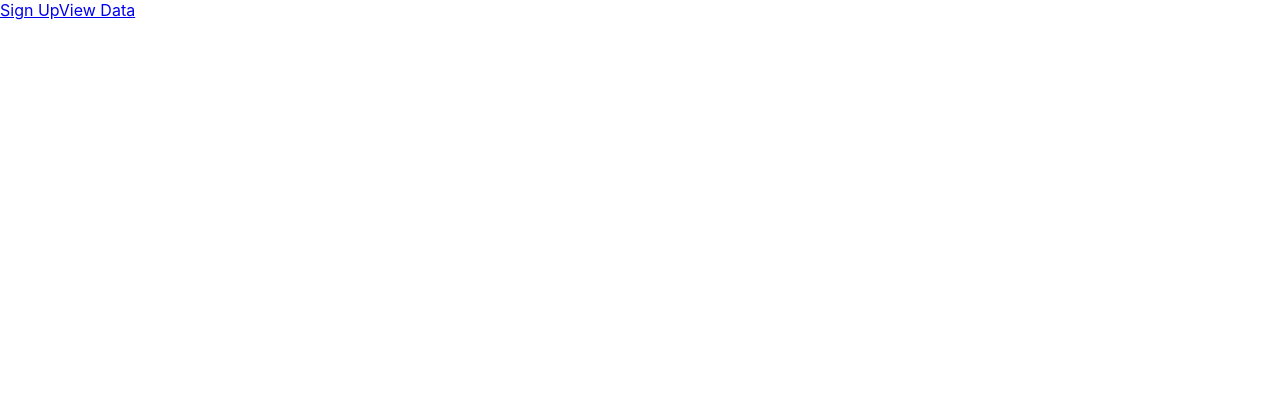
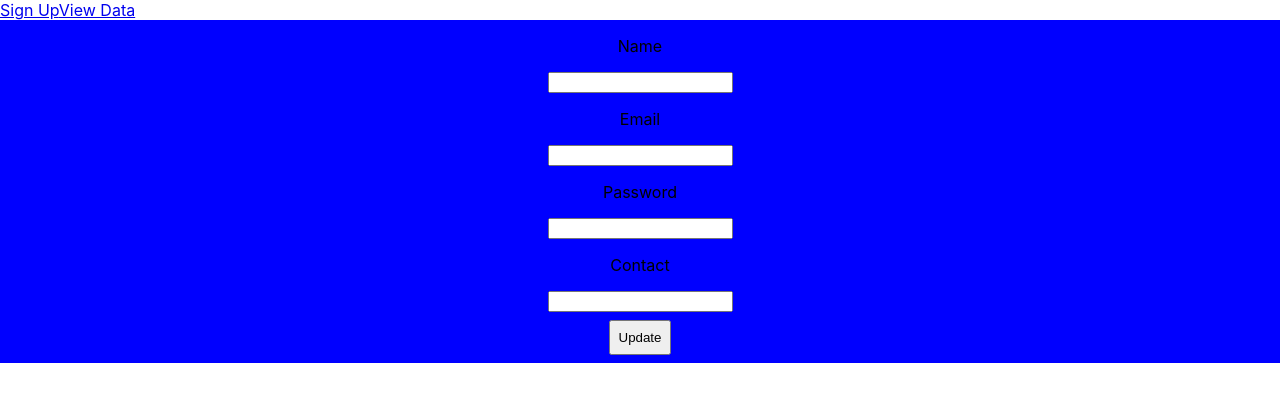
Before and after one commit to richieArnrich/FullStackProject, a React (Create React App) app in the folder frontend/: page /update/1 in a window 1280 px wide. Before the commit this address had no page. Shown: the top 402 px of the page. Built offline with nearby package versions, Linux system fonts and the light colour scheme; the HTML template or start-up script is replaced by a standard one.

Commit message:
update page add

```diff
--- a/frontend/src/App.js
+++ b/frontend/src/App.js
@@ -4,6 +4,7 @@ import SignUp from "./pages/SignUp";
 import ViewData from "./pages/ViewData";
 import { BrowserRouter, Routes, Route } from "react-router-dom";
 import Header from "./components/Header";
+import UpdatePage from "./pages/UpdatePage";
 function App() {
   return (
     <BrowserRouter>
@@ -11,6 +12,7 @@ function App() {
       <Routes>
         <Route path="/" element={<SignUp />} />
         <Route path="/viewdata" element={<ViewData />} />
+        <Route path="/update/:id" element={<UpdatePage />} />
       </Routes>
     </BrowserRouter>
   );
--- a/frontend/src/pages/UpdatePage.js
+++ b/frontend/src/pages/UpdatePage.js
@@ -1,27 +1,27 @@
-import React from "react";
+import axios from "axios";
+import React, { useState } from "react";
+import { useParams } from "react-router-dom";
 
 function UpdatePage() {
   const [name, setName] = useState("");
   const [email, setEmail] = useState("");
   const [password, setPassword] = useState("");
   const [contact, setContact] = useState("");
-
+  const obj1 = useParams();
+  console.log(obj1);
   let handleSubmit = (event) => {
     let inputObj = { name, email, password, contact };
     console.log(inputObj);
+
+    let url = "http://localhost:4000/users/updateUser/" + obj1.id;
     axios
-      .post("http://localhost:4000/users/createuser", inputObj)
+      .put(url, inputObj)
       .then((res) => {
-        console.log(res.data);
-        if (res.data.status === 200) {
-          alert("user created successfully");
-        } else {
-          Promise.reject();
-        }
+        alert("updated");
+        console.log(res);
       })
       .catch((err) => {
         console.log(err);
-        alert("something went wrong");
       });
     event.preventDefault();
   };
@@ -69,7 +69,7 @@ function UpdatePage() {
           }}
         />
         <button type="submit" id="input" onClick={handleSubmit}>
-          Sign Up
+          Update
         </button>
       </form>
     </div>
--- a/frontend/src/pages/ViewData.js
+++ b/frontend/src/pages/ViewData.js
@@ -1,6 +1,7 @@
 import axios from "axios";
 import React, { useEffect, useState } from "react";
 import "../styles/ViewData.css";
+import { Link } from "react-router-dom";
 function ViewData() {
   const [users, setUsers] = useState([]);
   useEffect(() => {
@@ -55,7 +56,9 @@ function ViewData() {
                   >
                     Delete
                   </button>
-                  <button>Edit</button>
+                  <Link to={`/update/${user._id}`}>
+                    <button>Edit</button>
+                  </Link>
                 </td>
               </tr>
             );
```
Also changed, not shown: 1 other file (tests, documents, lock files or other folders).
